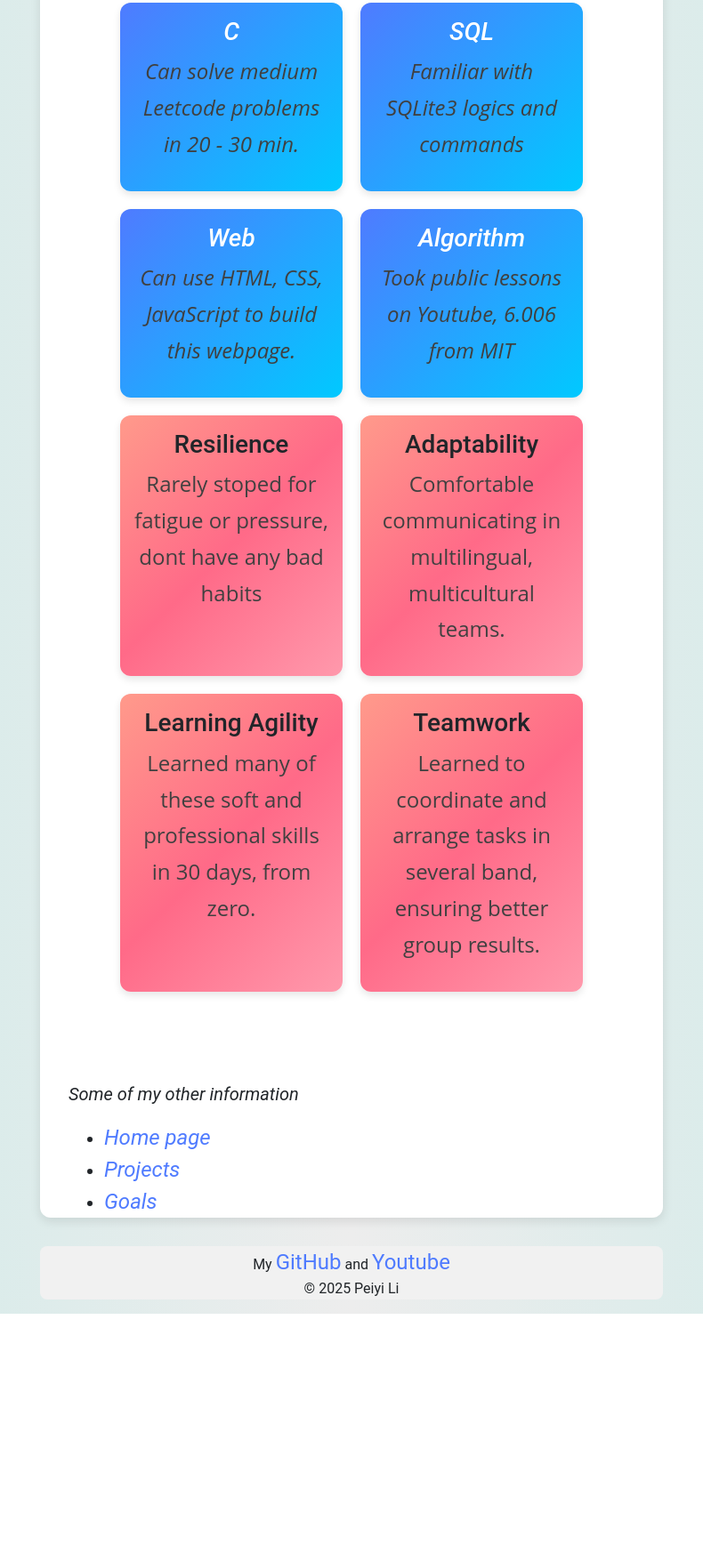
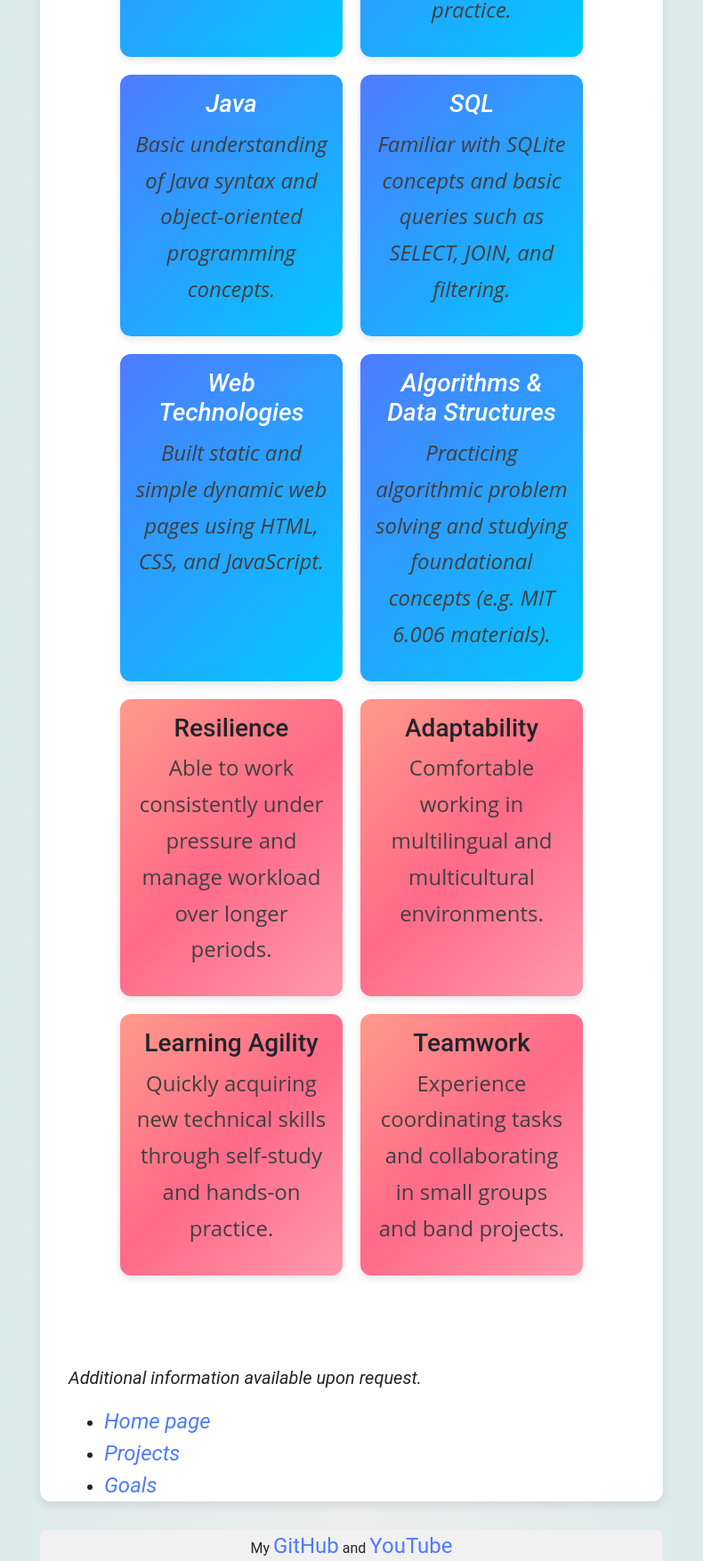
Before and after one commit to Peigee2025/peiyi-li.github.io, a plain HTML site: page skills.html in a window 1280 px wide. Shown: the part 387-2142 px from the top of the page at 89% size, without its empty margins (245-1035 px from the left). Before the commit the page ends 1864 px from the top, so only its background shows below. Drawn offline with nearby package versions, Linux system fonts and the light colour scheme.

Commit message:
Refactor skills.html for better content and structure
Updated the skills page with improved descriptions and formatting.

```diff
--- a/skills.html
+++ b/skills.html
@@ -1,76 +1,103 @@
+<!DOCTYPE html>
 <html>
   <head>
     <meta charset="UTF-8">
     <meta name="viewport" content="width=device-width, initial-scale=1.0">
     <title>Peiyi Li's skills</title>
-        <link rel="stylesheet" href="https://cdn.jsdelivr.net/npm/bootstrap@4.5.3/dist/css/bootstrap.min.css" integrity="sha384-TX8t27EcRE3e/ihU7zmQxVncDAy5uIKz4rEkgIXeMed4M0jlfIDPvg6uqKI2xXr2" crossorigin="anonymous">
+
+    <link rel="stylesheet"
+          href="https://cdn.jsdelivr.net/npm/bootstrap@4.5.3/dist/css/bootstrap.min.css"
+          integrity="sha384-TX8t27EcRE3e/ihU7zmQxVncDAy5uIKz4rEkgIXeMed4M0jlfIDPvg6uqKI2xXr2"
+          crossorigin="anonymous">
+
     <link rel="stylesheet" href="styles.css">
     <script src="main.js" defer></script>
   </head>
+
   <body>
     <header class="intro">
       <div id="logo">My skills</div>
     </header>
+
     <main role="main" class="intro">
       <article>
         <div class="skills-grid">
+
+          <!-- Technical Skills -->
           <div class="card1">
             <h3>Python</h3>
-            <p>Used for CS50 problems & mini-projects.</p>
+            <p>Used for CS50 assignments and small scripts for problem solving and data handling.</p>
           </div>
+
+          <div class="card1">
+            <h3>C / C++</h3>
+            <p>Experience with structured programming and debugging through coursework and practice.</p>
+          </div>
+
           <div class="card1">
             <h3>Java</h3>
-            <p>Familiar with Java basics, experienced in C++ as primary languages</p>
+            <p>Basic understanding of Java syntax and object-oriented programming concepts.</p>
           </div>
-        <div class="card1">
-            <h3>C</h3>
-            <p>Can solve medium Leetcode problems in 20 - 30 min.</p>
-        </div>
+
           <div class="card1">
             <h3>SQL</h3>
-            <p>Familiar with SQLite3 logics and commands</p>
+            <p>Familiar with SQLite concepts and basic queries such as SELECT, JOIN, and filtering.</p>
           </div>
+
           <div class="card1">
-            <h3>Web</h3>
-            <p>Can use HTML, CSS, JavaScript to build this webpage.</p>
+            <h3>Web Technologies</h3>
+            <p>Built static and simple dynamic web pages using HTML, CSS, and JavaScript.</p>
           </div>
+
           <div class="card1">
-            <h3>Algorithm</h3>
-            <p>Took public lessons on Youtube, 6.006 from MIT</p>
+            <h3>Algorithms & Data Structures</h3>
+            <p>Practicing algorithmic problem solving and studying foundational concepts
+               (e.g. MIT 6.006 materials).</p>
           </div>
+
+          <!-- Personal & Work Skills -->
           <div class="card2">
             <h3>Resilience</h3>
-            <p>Rarely stoped for fatigue or pressure, dont have any bad habits</p>
+            <p>Able to work consistently under pressure and manage workload over longer periods.</p>
           </div>
+
           <div class="card2">
             <h3>Adaptability</h3>
-            <p>Comfortable communicating in multilingual, multicultural teams.</p>
+            <p>Comfortable working in multilingual and multicultural environments.</p>
           </div>
+
           <div class="card2">
             <h3>Learning Agility</h3>
-            <p>Learned many of these soft and professional skills in 30 days, from zero.</p>
+            <p>Quickly acquiring new technical skills through self-study and hands-on practice.</p>
           </div>
+
           <div class="card2">
             <h3>Teamwork</h3>
-            <p>Learned to coordinate and arrange tasks in several band, ensuring better group results.</p>
+            <p>Experience coordinating tasks and collaborating in small groups and band projects.</p>
           </div>
+
         </div>
       </article>
+
       <section class="extra-info">
-    <p style="font-style: italic">Some of my other information</p>
+        <p style="font-style: italic">Additional information available upon request.</p>
       </section>
+
       <nav style="font-style: italic">
         <ul>
-        <li><a href="index.html">Home page</a>
-        <li><a href="projects.html">Projects</a>
-        <li><a href="goals.html">Goals</a>
+          <li><a href="index.html">Home page</a></li>
+          <li><a href="projects.html">Projects</a></li>
+          <li><a href="goals.html">Goals</a></li>
         </ul>
       </nav>
     </main>
+
     <footer class="intro">
-    <small>My
-    <a href="https://github.com/Peigee2025" target="_blank">GitHub</a> and
-    <a href="https://www.youtube.com/@peiyili6599" target="_blank">Youtube</a>
+      <small>
+        My
+        <a href="https://github.com/Peigee2025" target="_blank">GitHub</a>
+        and
+        <a href="https://www.youtube.com/@peiyili6599" target="_blank">YouTube</a>
         <p>© 2025 Peiyi Li</p>
       </small>
     </footer>
```
Lines whose indentation alone changed are shown as unchanged.
